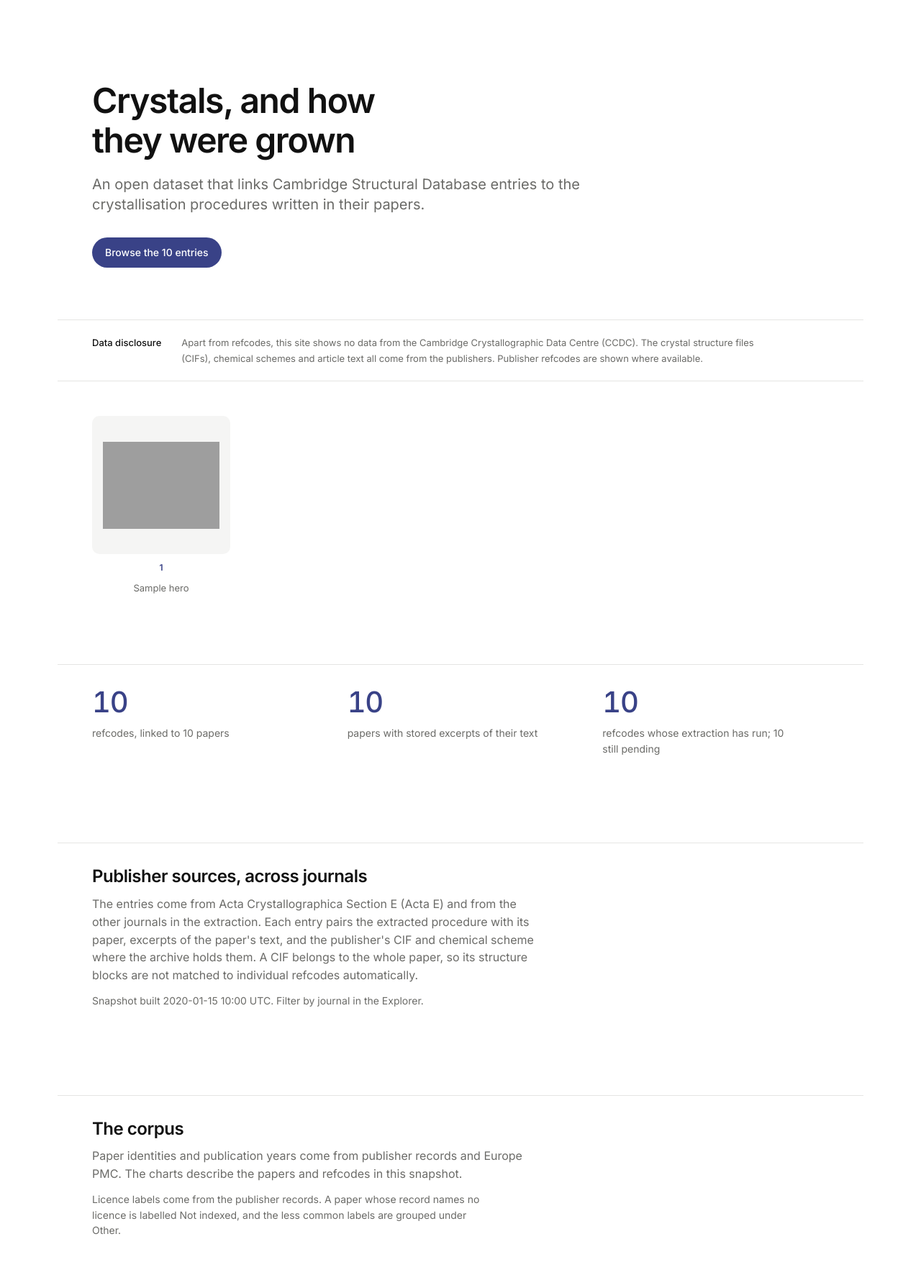
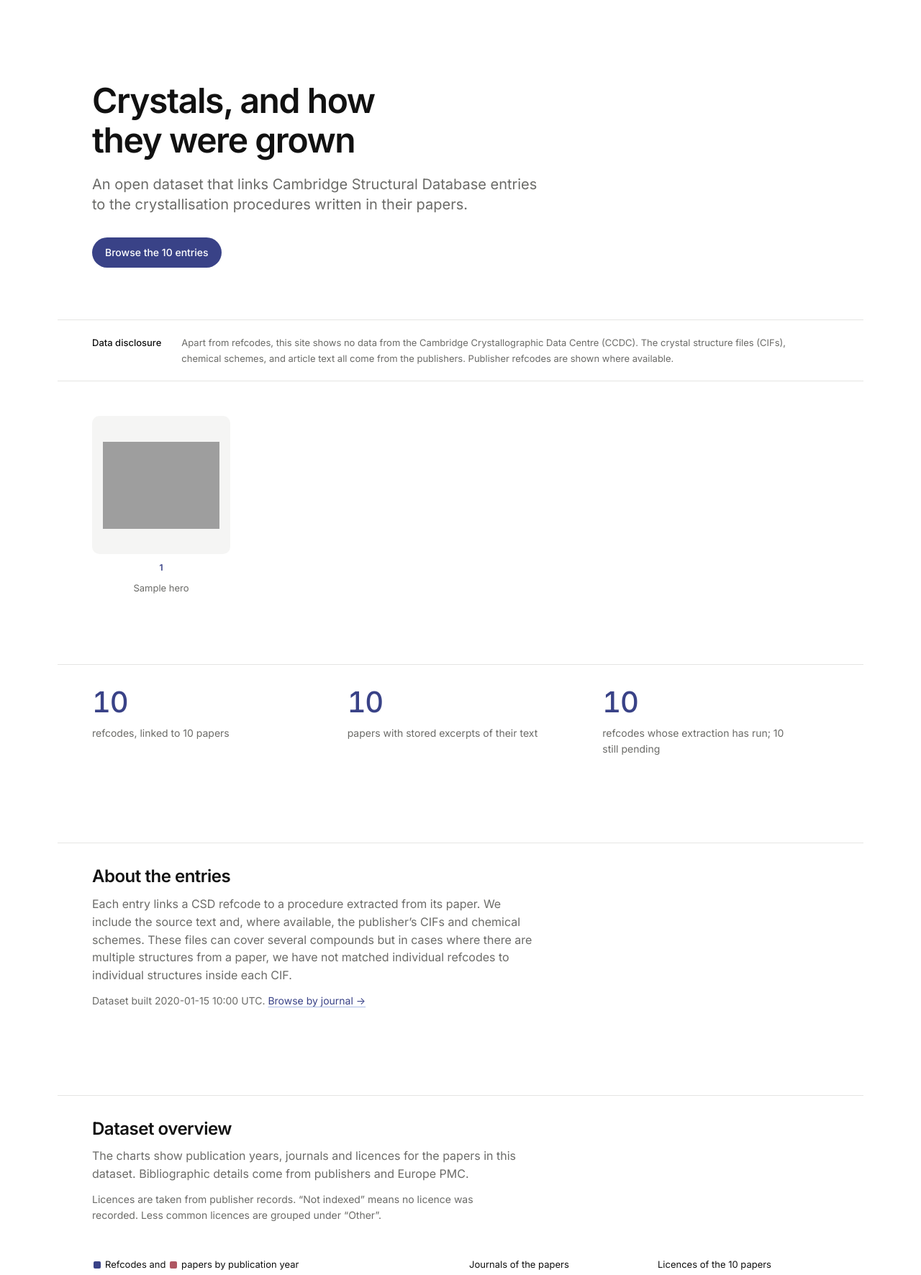
Before and after one commit to alstonlo/textal, a Python web app: template src/viz/templates/index.html in a window 1280 px wide. Shown: the part 64-1836 px from the top of the page at 72% size. Run offline with Jinja, Linux system fonts and the light colour scheme; the template is opened without the code that fills it: most values are stand-ins (such as "Sample title", 1, 10 or a date in 2020); some libraries are stand-ins or nearby versions; grey boxes are pictures that could not be loaded.

Commit message:
Polish homepage and entry content, refine search, and handle publisher CIF preambles

```diff
--- a/src/viz/static/style.css
+++ b/src/viz/static/style.css
@@ -1118,7 +1118,7 @@ footer a:hover {
 /* A full search row keeps the filters aligned at every reading width. */
 .explorer-tools {
   display: grid;
-  grid-template-columns: minmax(0, 1.5fr) minmax(0, 1.2fr) minmax(0, 1fr) auto auto auto;
+  grid-template-columns: minmax(0, 1.5fr) minmax(0, 1.2fr) minmax(0, 1fr) auto;
   gap: 10px;
   padding: 20px;
   background: var(--soft);
@@ -1180,7 +1180,7 @@ footer a:hover {
 }
 @media (max-width: 900px) {
   .explorer-tools {
-    grid-template-columns: repeat(3, minmax(0, 1fr));
+    grid-template-columns: repeat(2, minmax(0, 1fr));
   }
 }
 @media (max-width: 600px) {
@@ -1200,3 +1200,32 @@ footer a:hover {
     flex-wrap: wrap;
   }
 }
+
+/* Size each paragraph to its opening phrase; the remaining text wraps naturally. */
+.hero .lead,
+.data-disclaimer p {
+  width: min-content;
+  max-width: 100%;
+}
+.wrap-measure {
+  white-space: nowrap;
+}
+.data-disclaimer p {
+  flex-shrink: 0;
+}
+@media (max-width: 1100px) {
+  .hero .lead,
+  .data-disclaimer p {
+    width: auto;
+    flex-shrink: 1;
+  }
+  .wrap-measure {
+    white-space: normal;
+  }
+}
+
+.license-note .licence-url {
+  display: block;
+  margin-bottom: 6px;
+  overflow-wrap: anywhere;
+}
--- a/src/viz/templates/base.html
+++ b/src/viz/templates/base.html
@@ -29,7 +29,7 @@
     <footer>
       <span>Made for OSI Hackathon 2026.</span>
       <a class="github"
-         href="https://github.com/alstonlo/clari-data-osi-hack"
+         href="https://github.com/alstonlo/textal"
          aria-label="TEXtal on GitHub"
          title="TEXtal on GitHub">
         <svg viewBox="0 0 16 16"
--- a/src/viz/templates/entry.html
+++ b/src/viz/templates/entry.html
@@ -28,7 +28,6 @@
       <h2>What the paper says about this crystal</h2>
       {% if x.status=="pending" %}<p class="muted record-lead">The extraction for this entry had not finished when this snapshot was built.</p>{% else %}
         {% if x.summary %}<p class="record-lead">{{ x.summary }}</p>{% endif %}
-        {% if x.compound_label %}<p class="muted {% if x.summary %}record-match{% else %}record-lead{% endif %}">The paper calls this {{ x.compound_label }}.</p>{% endif %}
         {% if not x.fields and not x.summary %}<p class="muted record-lead">The extraction produced no record for this entry (status: {{ x.status|replace('_', ' ') }}).</p>{% endif %}
         <dl class="record-fields">
           {% for field in fields if x.fields.get(field) %}
@@ -44,7 +43,6 @@
         </dl>
       {% endif %}
       {% if x.extracted_at %}<p class="muted small extraction-time">Extracted by {{ x.model or 'the extraction model' }} on {{ x.extracted_at|extraction_date }}.</p>{% endif %}
-      {% if paper.provenance.collection=="Acta E" %}<details class="full-snippets"><summary>Experimental section of the Acta E article</summary>{% for sec in paper.sections %}<h3>{{ sec.label or '' }} {{ sec.title or 'Experimental' }}</h3>{% endfor %}{% for p in paper.paragraphs %}<p>{{ p.text }}</p>{% else %}<p class="muted">No matching section was found in the saved XML.</p>{% endfor %}</details>{% endif %}
     </div>
     <div class="paper" data-doi="{{ e.doi }}"{% if paper.provenance.get("has_full_text") %} data-text="{{ root }}/api/paper-text/{{ paper.pmcid }}"{% endif %}>
       <h2>The paper</h2>
@@ -61,7 +59,7 @@
       <div class="paper-text" id="paper-text"><h3>Publisher excerpts</h3>{% for p in paper.paragraphs %}<p>{{ p.text }}</p>{% else %}<p class="muted">The article text is not stored here. Follow the DOI above to read it.</p>{% endfor %}</div>
       <details class="license-note"><summary>Publisher licence & bibliography sources</summary><p>{{ paper.provenance.bibliography_source }}{% if paper.provenance.get("bibliography_url") %} · <a href="{{ paper.provenance.bibliography_url }}"
     target="_blank"
-    rel="noopener">Source ↗</a>{% endif %}</p>{% for lic in paper.licenses %}<p>{{ lic.text }}{% if lic.url %} <a href="{{ lic.url }}" target="_blank" rel="noopener">Publisher terms ↗</a>{% endif %}</p>{% else %}<p>No licence terms were recorded for this paper. See the publisher's article.</p>{% endfor %}</details>
+    rel="noopener">Source ↗</a>{% endif %}</p>{% for lic in paper.licenses %}{% set licence_body = lic.text or '' %}{% if lic.url and licence_body.startswith(lic.url) %}{% set licence_body = licence_body[lic.url|length:] %}{% endif %}<p>{% if lic.url %}<a class="licence-url" href="{{ lic.url }}" target="_blank" rel="noopener">{{ lic.url }} ↗</a>{% endif %}{{ licence_body|trim }}</p>{% else %}<p>No licence terms were recorded for this paper. See the publisher's article.</p>{% endfor %}</details>
     </div>
   </section>
   <script type="application/json" id="evidence">{{ x.evidence|tojson }}</script>
--- a/src/viz/templates/explore.html
+++ b/src/viz/templates/explore.html
@@ -9,13 +9,13 @@
        name="q"
        value="{{ q }}"
        placeholder="Search molecule, refcode, DOI, paper title or journal"
-       aria-label="Search entries"><select name="journal" aria-label="Journal"><option value="">All journals</option>{% for name, count in journals.items() %}<option value="{{ name }}" title="{{ name }}" {% if journal==name %}selected{% endif %}>{{ (journal_aliases.get(name) or name.split(" : ")[0].split(" (")[0])|truncate(40, False, "…", 0) }} ({{ "{:,}".format(count) }})</option>{% endfor %}</select><select name="status" aria-label="Extraction status"><option value="">All extraction statuses</option>{% for name in statuses %}<option value="{{ name }}" {% if status==name %}selected{% endif %}>{{ name|replace('_', ' ') }} ({{ statuses[name] }})</option>{% endfor %}</select><select name="sort" aria-label="Sort"><option value="refcode">Refcode A–Z</option><option value="year" {% if sort=='year' %}selected{% endif %}>Newest paper</option></select><input type="hidden" name="cif" value="{{ cif }}"><button class="chip{% if cif %} on{% endif %}" type="button" aria-pressed="{{ 'true' if cif else 'false' }}" data-cif>Has CIF</button><button class="chip on" type="submit">Search</button><a class="chip reset" href="{{ root }}/explore">Reset</a></form>
+       aria-label="Search entries"><select name="journal" aria-label="Journal"><option value="">All journals</option>{% for name, count in journals.items() %}<option value="{{ name }}" title="{{ name }}" {% if journal==name %}selected{% endif %}>{{ (journal_aliases.get(name) or name.split(" : ")[0].split(" (")[0])|truncate(40, False, "…", 0) }} ({{ "{:,}".format(count) }})</option>{% endfor %}</select><select name="status" aria-label="Extraction status"><option value="">All extraction statuses</option>{% for name in statuses %}<option value="{{ name }}" {% if status==name %}selected{% endif %}>{{ name|replace('_', ' ') }} ({{ statuses[name] }})</option>{% endfor %}</select><select name="sort" aria-label="Sort"><option value="refcode">Refcode A–Z</option><option value="year" {% if sort=='year' %}selected{% endif %}>Newest paper</option></select><input type="hidden" name="cif" value="{{ cif }}"><button class="chip{% if cif %} on{% endif %}" type="button" aria-pressed="{{ 'true' if cif else 'false' }}" data-cif>Has CIF</button></form>
     <p class="results-line muted small" role="status" aria-live="polite">{{ "{:,}".format(total) }} matching entries · page {{ "{:,}".format(page) }} of {{ "{:,}".format(pages) }}</p>
     <div class="tiles publisher-tiles">{% for e in entries %}{% set has_cif = has_publisher_cif(e.pmcid) %}<a class="tile publisher-card" href="{{ root }}/entry/{{ e.id }}" data-id="{{ e.id }}" data-year="{{ e.paper.year or 0 }}" data-status="{{ e.extraction.status }}" data-journal="{{ e.paper.journal }}" data-cif="{{ 1 if has_cif else 0 }}" data-search="{{ (e.id ~ ' ' ~ e.doi ~ ' ' ~ e.name ~ ' ' ~ e.paper.title ~ ' ' ~ e.paper.journal)|lower }}"><div class="tile-cell">{% if has_cif %}<img class="crystal-thumb"
      src="{{ root }}/api/publisher-thumbnail/{{ e.pmcid }}.svg?v={{ thumb_version }}"
      alt="Publisher crystal preview for {{ e.id }}"
      loading="lazy">{% else %}<span class="no-cif-preview">{{ e.id }}<small>No publisher CIF</small></span>{% endif %}</div><div class="card-meta"><strong>{{ e.id }}</strong><span class="status-pill {{ e.extraction.status }}">{{ e.extraction.status|replace('_', ' ') }}</span></div><span class="tile-name" title="{{ e.name }}">{{ e.name }}</span><span class="tile-fact muted">{{ e.paper.journal|journal_spaces }} · {{ e.paper.year or 'Year unknown' }}</span><span class="tile-fact doi">{{ e.doi }}</span><span class="card-link">View paper & crystal →</span></a>{% endfor %}</div>
-    <p class="empty-state" {% if entries %}hidden{% endif %}>No entries match these filters. Try a broader search or reset the filters.</p>
+    <p class="empty-state" {% if entries %}hidden{% endif %}>No entries match these filters. Try a broader search or choose fewer filters.</p>
     {% if pages > 1 %}<nav class="pagination" aria-label="Results pages">{% if previous %}<a class="chip" href="{{ previous }}">← Previous</a>{% endif %}<span>Page {{ "{:,}".format(page) }} of {{ "{:,}".format(pages) }}</span>{% if next %}<a class="chip" href="{{ next }}">Next →</a>{% endif %}</nav>{% endif %}
   </section>
 {% endblock %}
--- a/src/viz/templates/index.html
+++ b/src/viz/templates/index.html
@@ -7,12 +7,12 @@
 {% block body %}
   <section class="hero">
     <h1>Crystals, and how they were grown</h1>
-    <p class="lead">An open dataset that links Cambridge Structural Database entries to the crystallisation procedures written in their papers.</p>
+    <p class="lead"><span class="wrap-measure">An open dataset that links Cambridge Structural Database entries</span> to the crystallisation procedures written in their papers.</p>
     <a class="button" href="{{ root }}/explore">Browse the {{ "{:,}".format(snapshot.refcodes) }} entries</a>
   </section>
   <aside class="data-disclaimer">
     <strong>Data disclosure</strong>
-    <p>Apart from refcodes, this site shows no data from the Cambridge Crystallographic Data Centre (CCDC). The crystal structure files (CIFs), chemical schemes and article text all come from the publishers. Publisher refcodes are shown where available.</p>
+    <p><span class="wrap-measure">Apart from refcodes, this site shows no data from the Cambridge Crystallographic Data Centre (CCDC). The crystal structure files (CIFs),</span> chemical schemes, and article text all come from the publishers. Publisher refcodes are shown where available.</p>
   </aside>
   <section class="strip">
     {% for e in hero %}
@@ -32,14 +32,14 @@
     <div><b>{{ "{:,}".format(snapshot.refcodes - snapshot.extraction_statuses.get('pending', 0)) }}</b><span>refcodes whose extraction has run; {{ "{:,}".format(snapshot.extraction_statuses.get('pending', 0)) }} still pending</span></div>
   </section>
   <section class="block collection-note">
-    <h2>Publisher sources, across journals</h2>
-    <p class="muted">The entries come from Acta Crystallographica Section E (Acta E) and from the other journals in the extraction. Each entry pairs the extracted procedure with its paper, excerpts of the paper's text, and the publisher's CIF and chemical scheme where the archive holds them. A CIF belongs to the whole paper, so its structure blocks are not matched to individual refcodes automatically.</p>
-    <p class="small muted">Snapshot built {{ snapshot.built_at[:16]|replace('T', ' ') }} UTC. Filter by journal in the Explorer.</p>
+    <h2>About the entries</h2>
+    <p class="muted">Each entry links a CSD refcode to a procedure extracted from its paper. We include the source text and, where available, the publisher’s CIFs and chemical schemes. These files can cover several compounds but in cases where there are multiple structures from a paper, we have not matched individual refcodes to individual structures inside each CIF.</p>
+    <p class="small muted">Dataset built {{ snapshot.built_at[:16]|replace('T', ' ') }} UTC. <a href="{{ root }}/explore">Browse by journal →</a></p>
   </section>
   <section class="block">
-    <h2>The corpus</h2>
-    <p class="muted">Paper identities and publication years come from publisher records and Europe PMC. The charts describe the papers and refcodes in this snapshot.</p>
-    <p class="small muted">Licence labels come from the publisher records. A paper whose record names no licence is labelled Not indexed, and the less common labels are grouped under Other.</p>
+    <h2>Dataset overview</h2>
+    <p class="muted">The charts show publication years, journals and licences for the papers in this dataset. Bibliographic details come from publishers and Europe PMC.</p>
+    <p class="small muted">Licences are taken from publisher records. “Not indexed” means no licence was recorded. Less common licences are grouped under “Other”.</p>
     <div class="charts">
       <figure class="wide">
         <figcaption><span class="key" style="--key: var(--bar)">Refcodes</span> and <span class="key" style="--key: var(--bar-warm)">papers</span> by publication year</figcaption>
```
Also changed, not shown: src/viz/app.py (+8 -2 lines), src/viz/publisher_assets.py (+7 -1 lines), src/viz/publisher_data.py (+8 -0 lines), src/viz/static/explore.js (+31 -17 lines), tests/viz/test_publisher_cif_preamble.py (added, +37 -0 lines).
